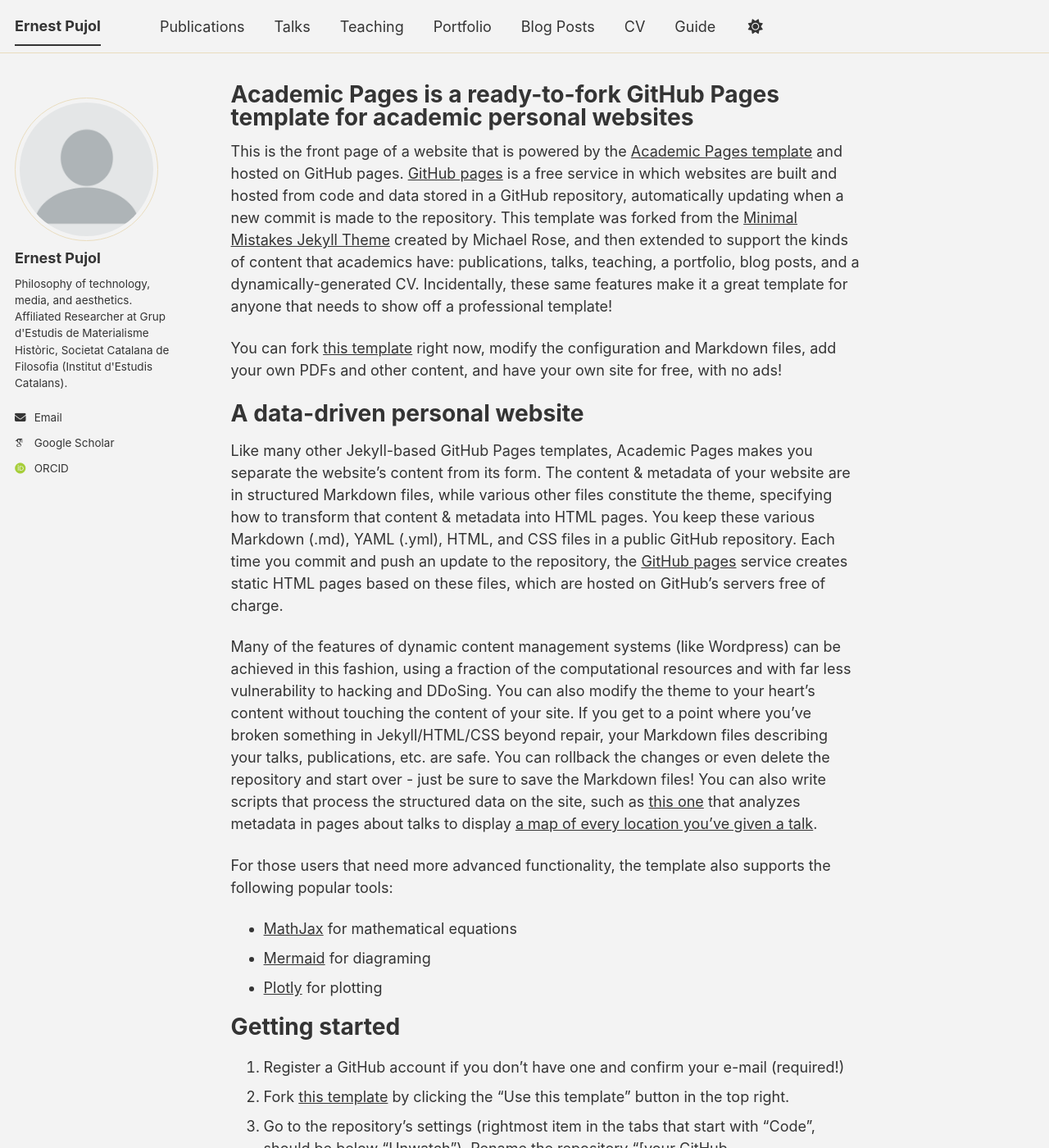
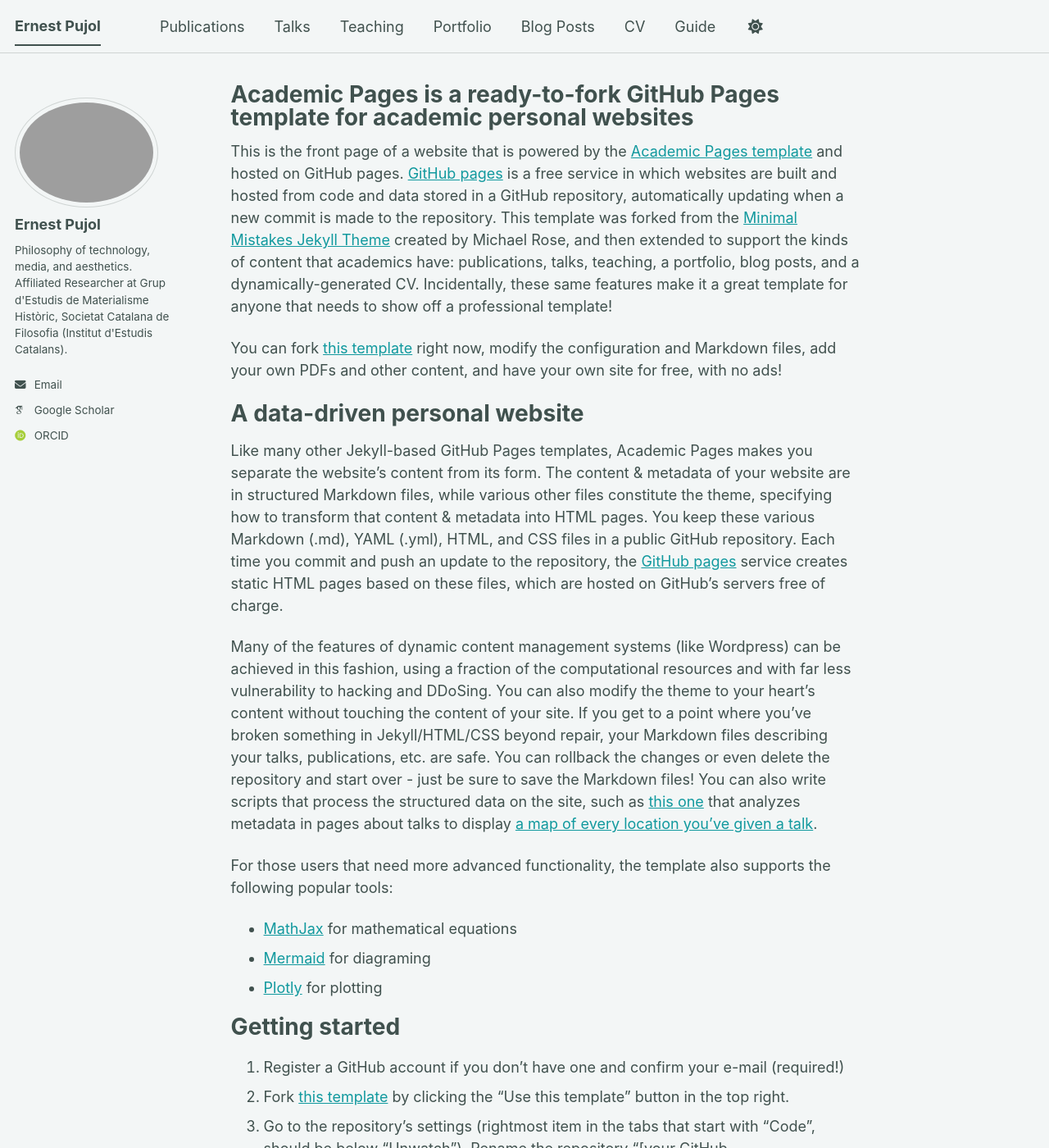
Before and after one commit to epujol90/epujol90.github.io, a Jekyll site: the page built from _pages/about.md, in a window 1280 px wide and 1400 px high. Shown: the whole window at 82% size. Built offline with Jekyll 4.4.1, drawn with Linux system fonts in a browser that asks for light colours; some web fonts are replaced; a script bundle is joined from its source files by our own code; library files that are not in the unit come from our copies.

Commit message:
Update _config.yml

```diff
--- a/_config.yml
+++ b/_config.yml
@@ -8,7 +8,7 @@
 
 # Basic Site Settings
 locale                   : "en-US"
-site_theme               : "dirt" # The available themes options are "default", "air", "sunrise", "mint", "dirt" and "contrast"
+site_theme               : "mint" # The available themes options are "default", "air", "sunrise", "mint", "dirt" and "contrast"
 title                    : "Ernest Pujol"
 title_separator          : "-"
 name                     : &name "Ernest Pujol"
@@ -23,7 +23,7 @@ repository               : "epujol90/epujol90.github.io"
 #               Additional customization can be done by editing /_includes/author-profile.html
 author:
   # Biographic information
-  avatar           : "profile.png"
+  avatar           : # "profile.png"
   name             : "Ernest Pujol"
   pronouns         : # example: "she/her"
   bio              : "Philosophy of technology, media, and aesthetics. <br>Affiliated Researcher at Grup d'Estudis de Materialisme Històric, Societat Catalana de Filosofia (Institut d'Estudis Catalans)."
```
